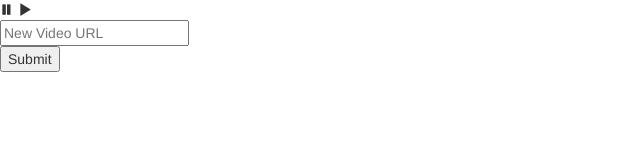
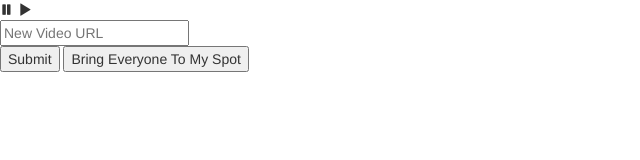
Before and after one commit to alexkoby/Youtube, a plain HTML site: page index.html in a window 1280 px wide. Shown: the whole page, without its empty margins (0-640 px from the left). Drawn offline with nearby package versions, Linux system fonts and the light colour scheme; no server answers.

Commit message:
Added bringEveryoneToMySpot button

```diff
--- a/index.html
+++ b/index.html
@@ -6,8 +6,6 @@
 </head>
 
 <script src='https://cdnjs.cloudflare.com/ajax/libs/socket.io/2.1.1/socket.io.js'></script>
-
-
 
 <body>
 	 <div id="player"></div>
@@ -23,6 +21,9 @@
 	<button id="submit">
 		Submit
 	</button>
+	<button id="bringEveryoneToMySpot">
+		Bring Everyone To My Spot
+	</button>
 <script src="https://www.youtube.com/iframe_api"></script>
 <script src="frontEnd.js"></script>
 <script src="apiScript.js"></script>
```
